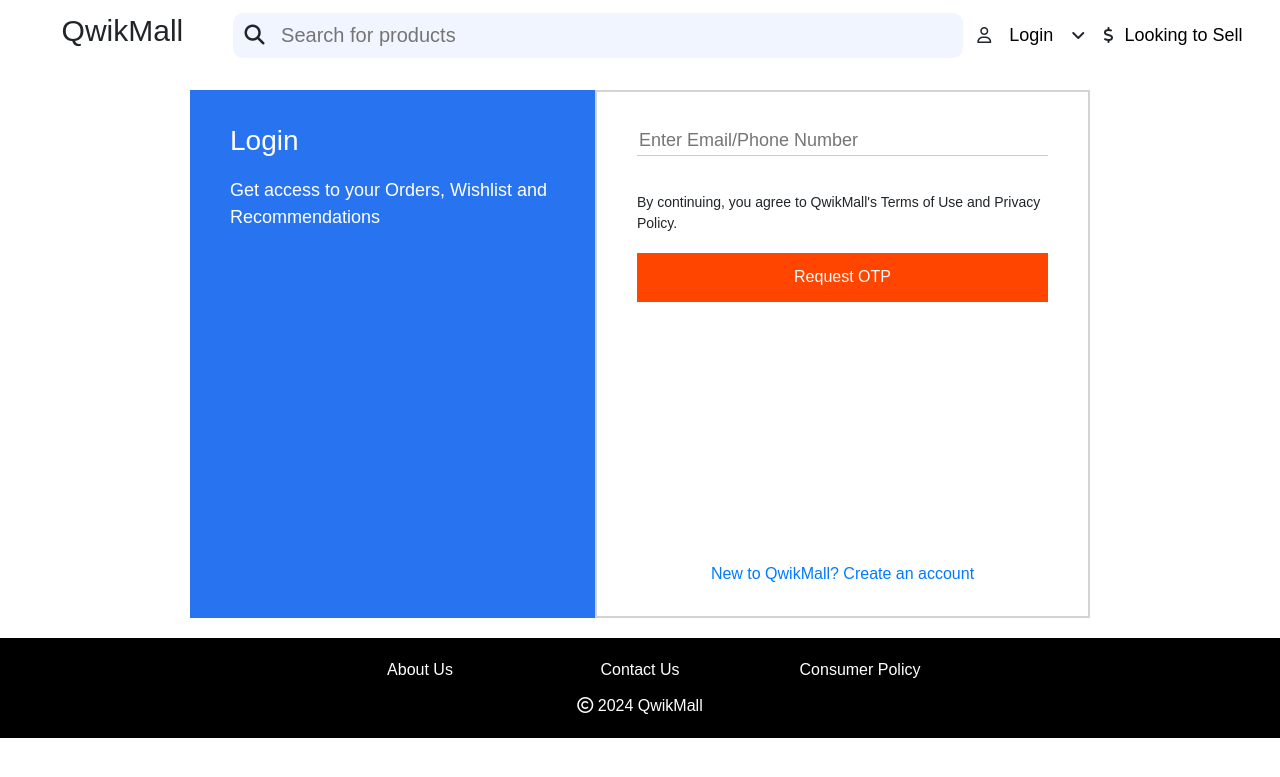
After one commit to DeepeshP04/Qwikmall-Ecommerce-Platform, a Flask app: page /login in a window 1280 px wide. The commit adds this page. Shown: the top 777 px of the page. Run offline with Flask 3, Linux system fonts and the light colour scheme; some libraries are stand-ins or nearby versions.

Commit message:
Create login page

```diff
--- /dev/null
+++ b/app/static/css/login.css
@@ -0,0 +1,91 @@
+#login-container{
+    height: 528px;
+    width: 900px;
+    margin: 20px auto;
+    display: flex;
+    justify-content: space-evenly;
+    align-items: center;
+}
+
+.left-box{
+    width: 45%;
+    height: 100%;
+    padding: 30px 40px;
+    display: flex;
+    flex-direction: column;
+    gap: 15px;
+    background-color: rgb(40, 116, 240);
+}
+
+.left-box span{
+    color: white;
+    font-size: 28px;
+    font-weight: 500;
+}
+
+.left-box p{
+    color: white;
+    font-size: 18px;
+    font-weight: 500;
+}
+
+.right-box{
+    width: 55%;
+    height: 100%;
+    padding: 30px 40px;
+    display: flex;
+    flex-direction: column;
+    gap: 15px;
+    justify-content: space-between;
+    align-items: center;
+    border: 2px solid #D3D3D3;
+}
+
+.login-form{
+    height: 180px;
+    width: 100%;
+    display: flex;
+    flex-direction: column;
+    justify-content: space-around;
+}
+
+.login-input-section{
+    width: 100%;
+    height: 38px;
+    padding: 3px 0;
+    margin-bottom: 30px;
+}
+
+.login-input-section input{
+    width: 100%;
+    height: 100%;
+    border: none;
+    border-bottom: 1px solid rgba(0, 0, 0, 0.2);
+    outline: none;
+    font-size: 18px;
+}
+
+.login-terms-section{
+    width: 100%;
+    padding: 3px 0;
+}
+
+.login-terms-section p{
+    width: 100%;
+    font-size: 14px;
+}
+
+.login-button-section{
+    height: 50px;
+    background-color: orangered;
+    text-align: center;
+}
+
+.login-button-section button{
+    border: none;
+    outline: none;
+    line-height: 45px;
+    font-size: 16px;
+    color: white;
+    background-color: inherit;
+}
--- a/app/templates/base.html
+++ b/app/templates/base.html
@@ -29,7 +29,7 @@
                         <a>Sign Up</a>
                     </div>
                     <i class="fa-regular fa-user"></i>
-                    <button id="login-btn">Login</button>
+                    <button id="login-btn" onclick="window.location.href='{{ url_for('views.login')}}'">Login</button>
                     <i class="fa-solid fa-angle-down">
                     </i>
                 </div>
--- /dev/null
+++ b/app/templates/login.html
@@ -0,0 +1,31 @@
+{%extends "base.html"%}
+{%block title %} Qwikmall | Login {%endblock%}
+
+{% block styles %}
+    <link rel="stylesheet" href="{{url_for('static', filename='css/login.css')}}">
+{%endblock%}
+
+{%block content %}
+<div id="login-container">
+    <div class="left-box">
+        <span>Login</span>
+        <p>Get access to your Orders, Wishlist and Recommendations</p>
+    </div>
+    <div class="right-box">
+        <form class="login-form">
+            <div class="login-input-section">
+                <input type="text" name="email-or-contact" placeholder="Enter Email/Phone Number"></input>
+            </div>
+            <div class="login-terms-section">
+                <p>By continuing, you agree to QwikMall's <a>Terms of Use</a> and <a>Privacy Policy.</a></p>
+            </div>
+            <div class="login-button-section">
+                <button>Request OTP</button>
+            </div>
+        </form>
+        <div class="go-to-signup-section">
+            <a href="{{url_for('views.signup')}}">New to QwikMall? Create an account</a>
+        </div>
+    </div>
+</div>
+{%endblock%}
--- a/app/views.py
+++ b/app/views.py
@@ -5,3 +5,11 @@
 @views.route("/")
 def index():
     return render_template("index.html")
+
+@views.route("/login")
+def login():
+    return render_template("login.html")
+
+@views.route("/signup")
+def signup():
+    return render_template("signup.html")
```
Also changed, not shown: app/templates/signup.html (added).
